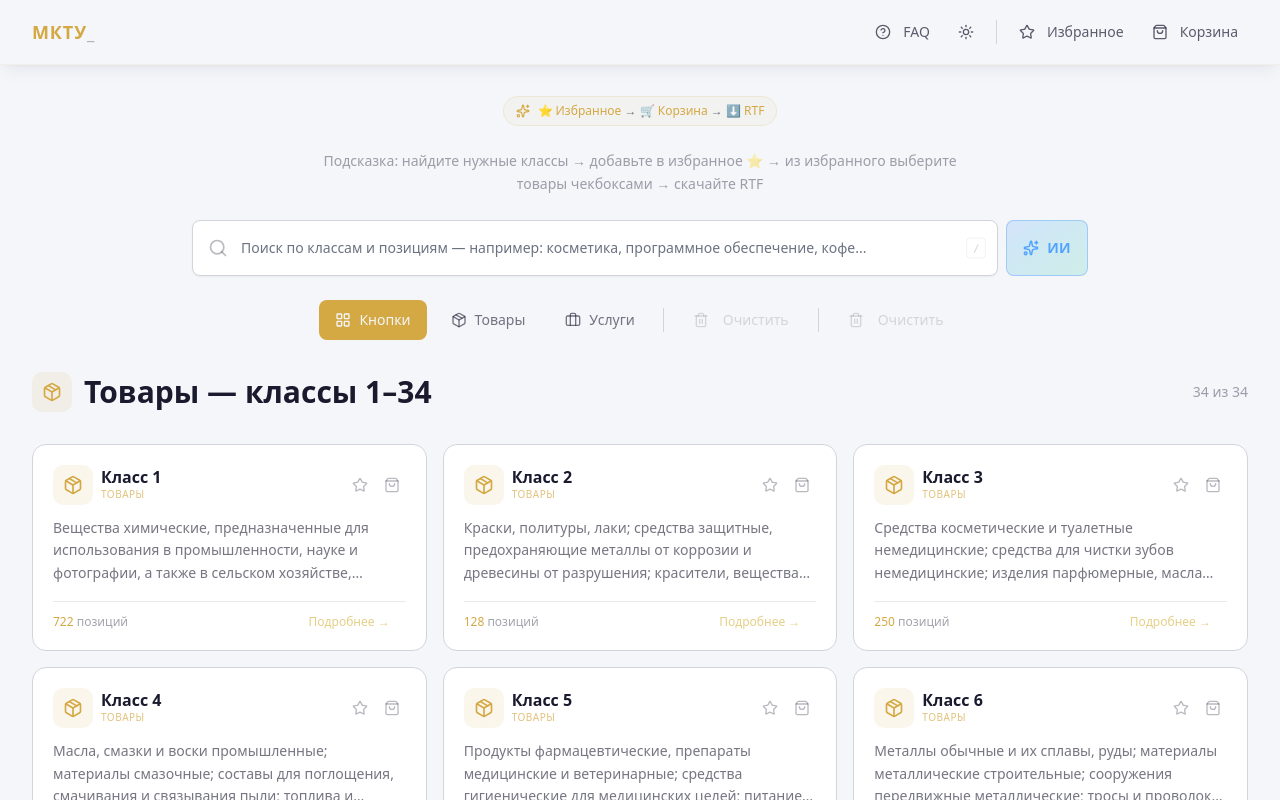
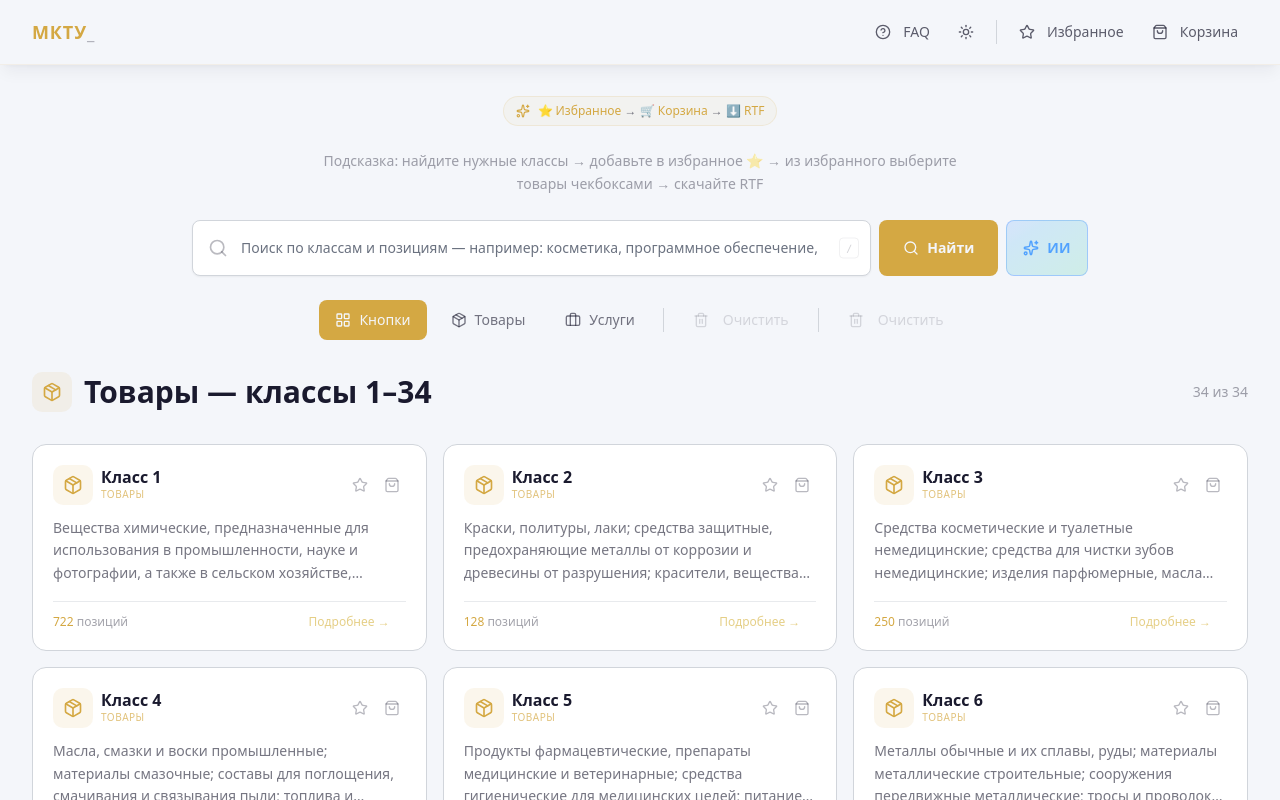
Before and after one commit to gabbardtools-a11y/mktu, a Next.js app: page / in a window 1280 px wide. Shown: the top 800 px of the page. Built offline with nearby package versions, Linux system fonts and the light colour scheme.

Commit message:
Add Найти button + Enter key support for search
- Gold Найти button next to search field (like mktu.info)
- Press Enter to search and scroll to results
- Click Найти to scroll to filtered results

```diff
--- a/src/components/mktu/search-section.tsx
+++ b/src/components/mktu/search-section.tsx
@@ -63,6 +63,13 @@ export function SearchSection({
             <Input
               value={query}
               onChange={(e) => onQueryChange(e.target.value)}
+              onKeyDown={(e) => {
+                if (e.key === "Enter" && query.trim()) {
+                  document
+                    .getElementById("goods-section")
+                    ?.scrollIntoView({ behavior: "smooth", block: "start" });
+                }
+              }}
               placeholder="Поиск по классам и позициям — например: косметика, программное обеспечение, кофе..."
               className="pl-12 pr-12 h-14 text-base bg-card border-border focus-visible:border-gold/40 focus-visible:ring-gold/20"
             />
@@ -83,6 +90,22 @@ export function SearchSection({
               )}
             </div>
           </div>
+
+          {/* Найти button — triggers search and scrolls to results */}
+          <button
+            type="button"
+            onClick={() => {
+              if (query.trim()) {
+                document
+                  .getElementById("goods-section")
+                  ?.scrollIntoView({ behavior: "smooth", block: "start" });
+              }
+            }}
+            className="flex items-center justify-center gap-2 h-14 px-6 rounded-md bg-gold text-background hover:bg-gold-dark font-semibold text-sm transition-all flex-shrink-0"
+          >
+            <Search className="size-4" />
+            <span className="hidden sm:inline">Найти</span>
+          </button>
 
           <motion.button
             type="button"
```
